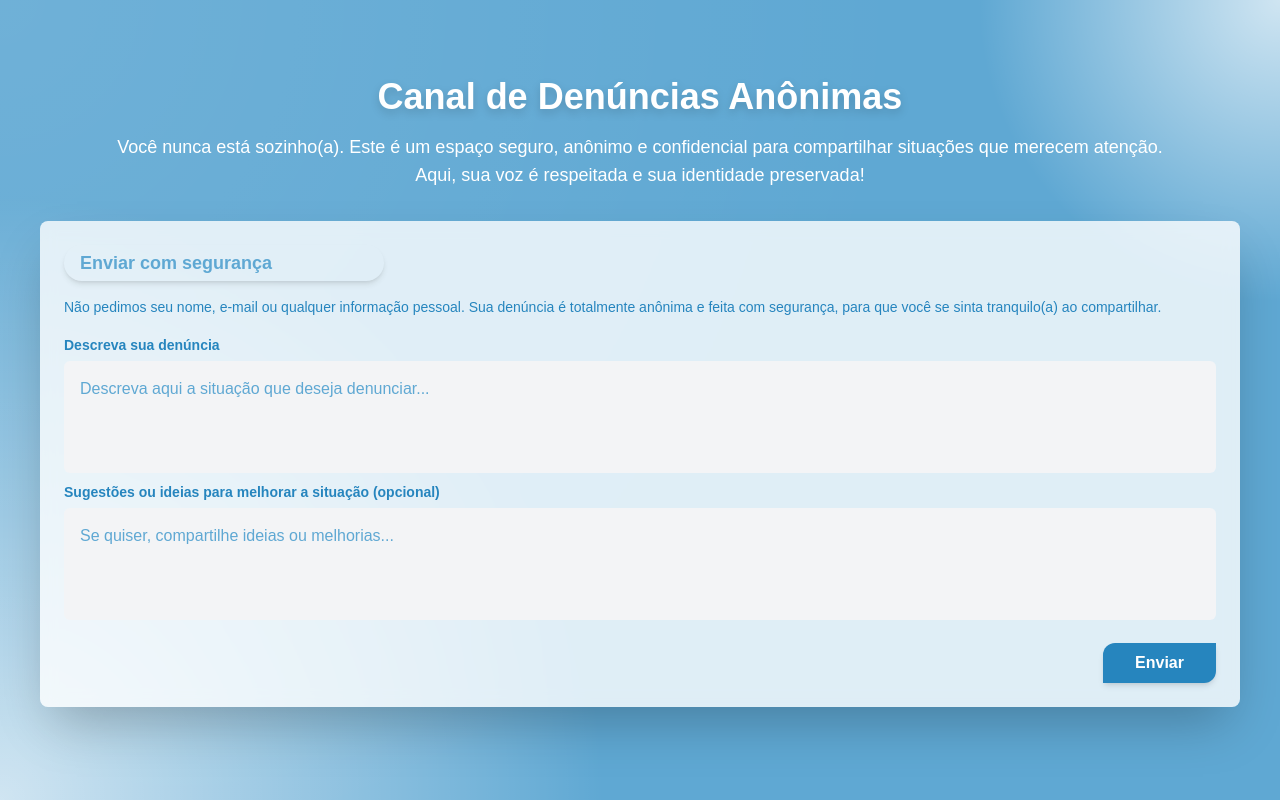
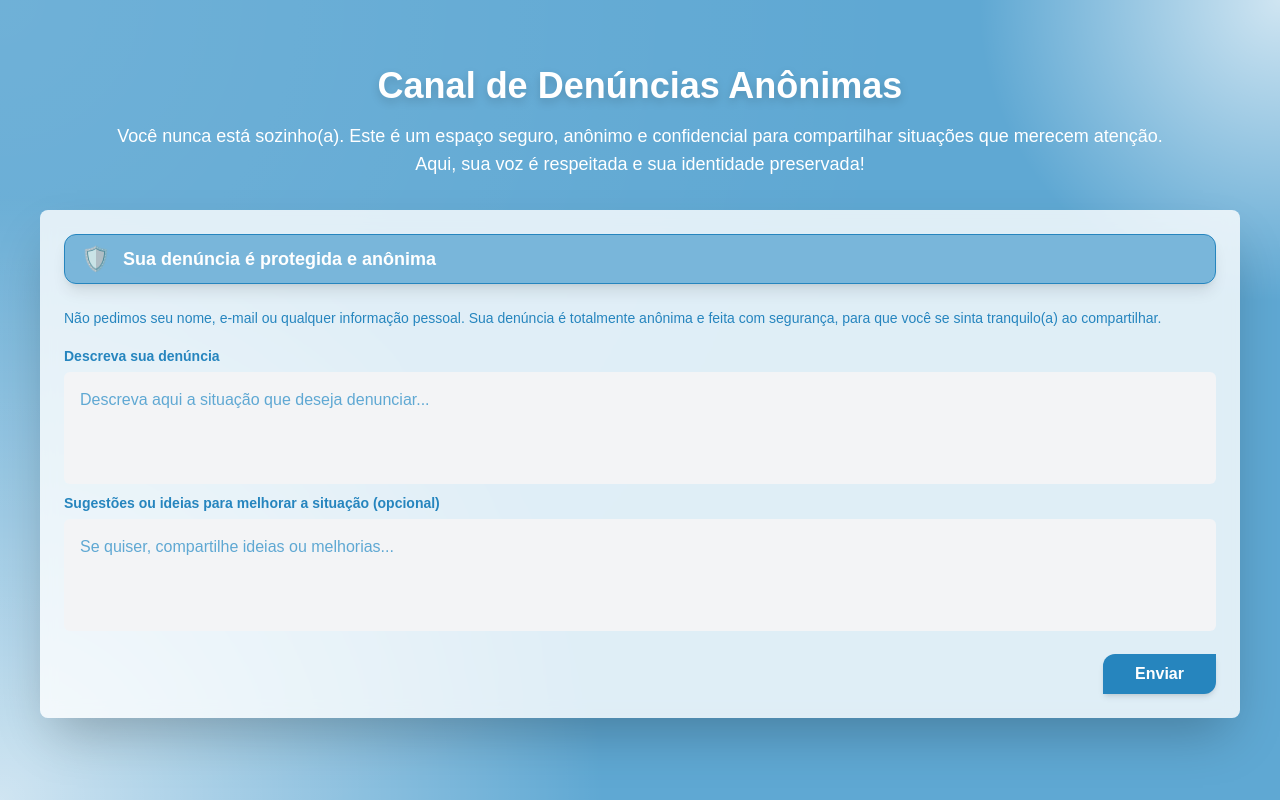
Before and after one commit to Alessandrolira/canal_denuncias, a Next.js app: page / in a window 1280 px wide. Built offline with nearby package versions, Linux system fonts and the light colour scheme.

Commit message:
troca da mensagem protegido

```diff
--- a/app/page.tsx
+++ b/app/page.tsx
@@ -14,10 +14,11 @@ export default function Home() {
       </div>
       <form className="flex flex-col w-full max-w-300 mx-auto">
         <div className="w-full bg-white/80 rounded-lg p-4 md:p-6 mb-12 shadow-2xl backdrop-blur-sm">
-          <div className="rounded-full shadow-md py-1 px-4 w-full max-w-xs flex items-center justify-start mb-4">
-            <p className="font-bold text-[var(--background)] text-lg text-left">
-              Enviar com segurança
-            </p>
+          <div className="flex items-center gap-3 bg-[var(--background)]/80 rounded-xl px-4 py-2 shadow-lg mb-6 border border-[var(--background-dark)]">
+            <span className="text-white text-2xl">🛡️</span>
+            <span className="text-white font-semibold text-lg">
+              Sua denúncia é protegida e anônima
+            </span>
           </div>
           <p className="text-sm md:text-md text-[var(--background-dark)] mb-4">
             Não pedimos seu nome, e-mail ou qualquer informação pessoal. Sua
```
